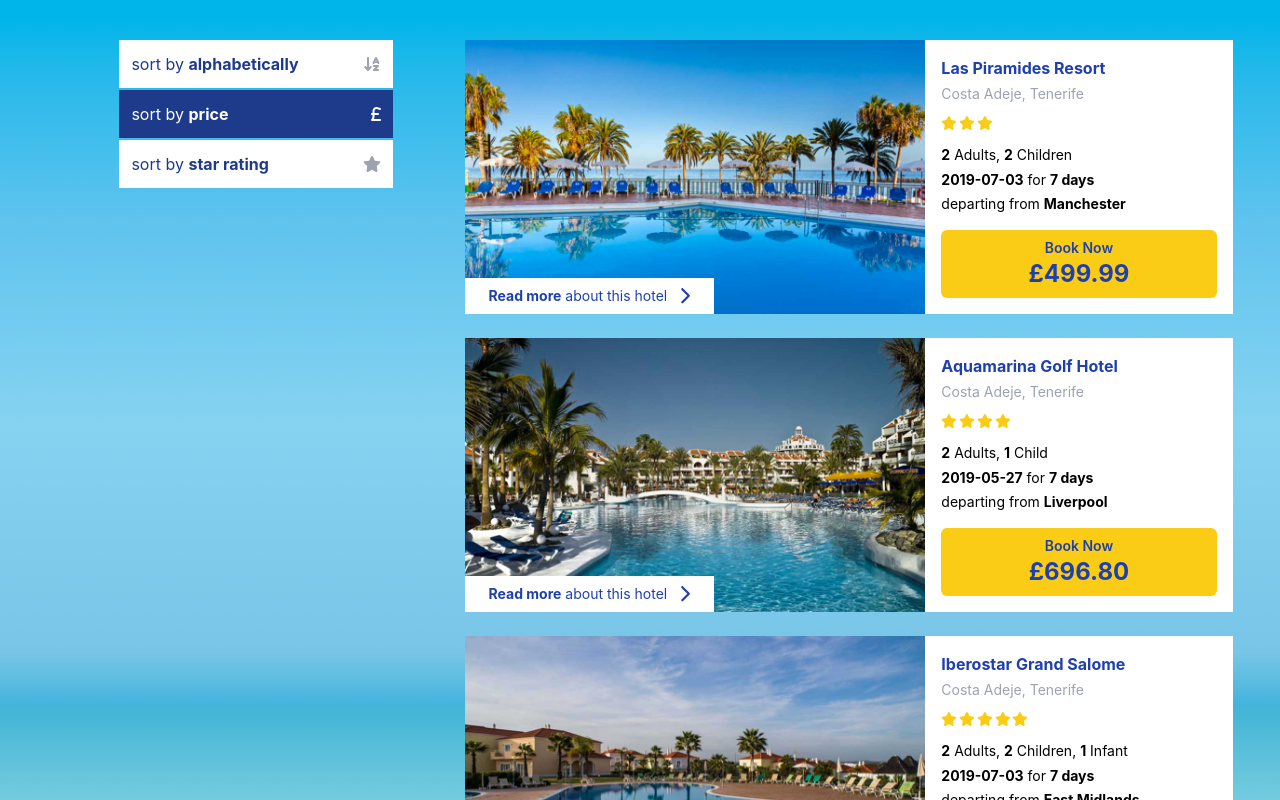
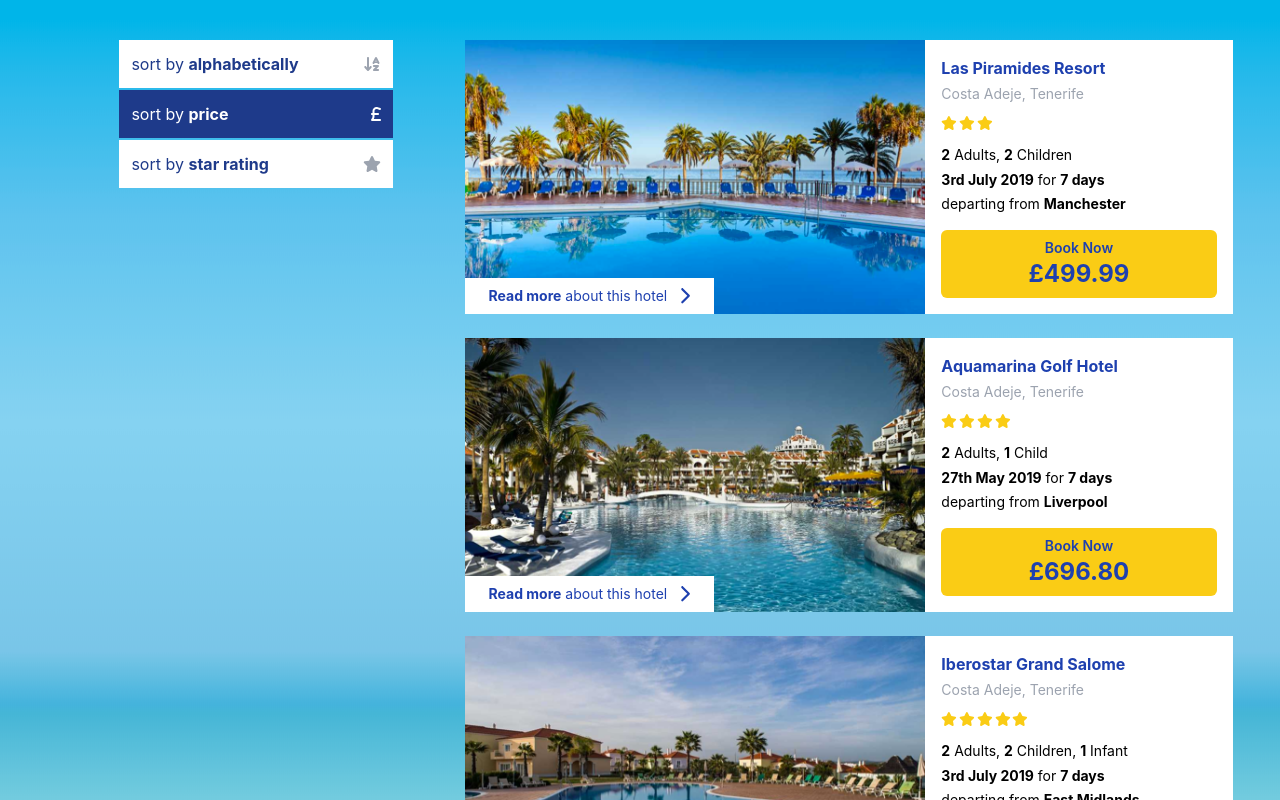
Before and after one commit to joshuahawksworth/on-the-beach-code-test, a React (Create React App) app: page / in a window 1280 px wide. Shown: the top 800 px of the page. Built offline with nearby package versions, Linux system fonts and the light colour scheme.

Commit message:
date formatting

```diff
--- a/src/components/HotelDetails/index.tsx
+++ b/src/components/HotelDetails/index.tsx
@@ -2,6 +2,7 @@ import React, { useState } from 'react';
 import { HotelListing } from '../../types';
 import { FontAwesomeIcon } from '@fortawesome/react-fontawesome';
 import { faChevronDown, faStar, faChevronRight } from '@fortawesome/free-solid-svg-icons';
+import formatDate from '../../helpers/formatDate';
 
 interface HotelDetailsProps {
   hotel: HotelListing;
@@ -52,7 +53,8 @@ const HotelDetails: React.FC<HotelDetailsProps> = ({ hotel }) => {
             </div>
             <span className="text-sm  my-1" dangerouslySetInnerHTML={{ __html: formatGuests(hotel.guests) }} />
             <p className="text-sm my-1">
-                <span className="font-bold">{hotel.startDate}</span> for <span className="font-bold">{hotel.holidayLength}</span>
+                <span className="font-bold">{formatDate(hotel.startDate)}</span> for{' '}
+                <span className="font-bold">{hotel.holidayLength}</span>
             </p>
             <p className="text-sm my-1">
                 departing from <span className="font-bold">{hotel.departingAirport}</span>
--- /dev/null
+++ b/src/helpers/formatDate.ts
@@ -0,0 +1,27 @@
+const formatDate = (dateString: string): string => {
+    const date = new Date(dateString);
+    const day = date.getDate();
+    const month = date.toLocaleString('default', { month: 'long' });
+    const year = date.getFullYear();
+    const suffix = getDaySuffix(day);
+
+    return `${day}${suffix} ${month} ${year}`;
+};
+
+const getDaySuffix = (day: number): string => {
+    if (day >= 11 && day <= 13) {
+        return 'th';
+    }
+    switch (day % 10) {
+        case 1:
+        return 'st';
+        case 2:
+        return 'nd';
+        case 3:
+        return 'rd';
+        default:
+        return 'th';
+    }
+};
+
+export default formatDate;
```
